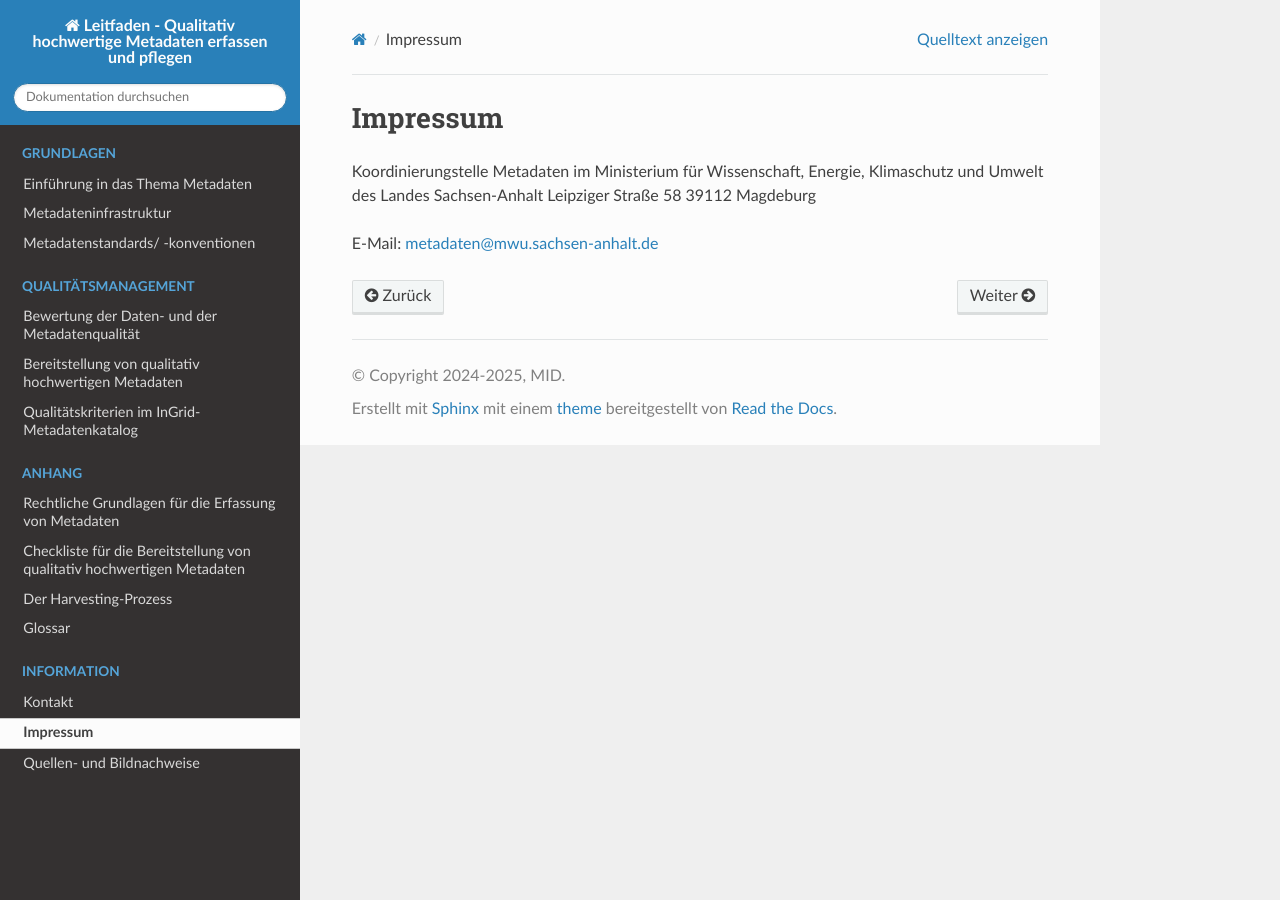
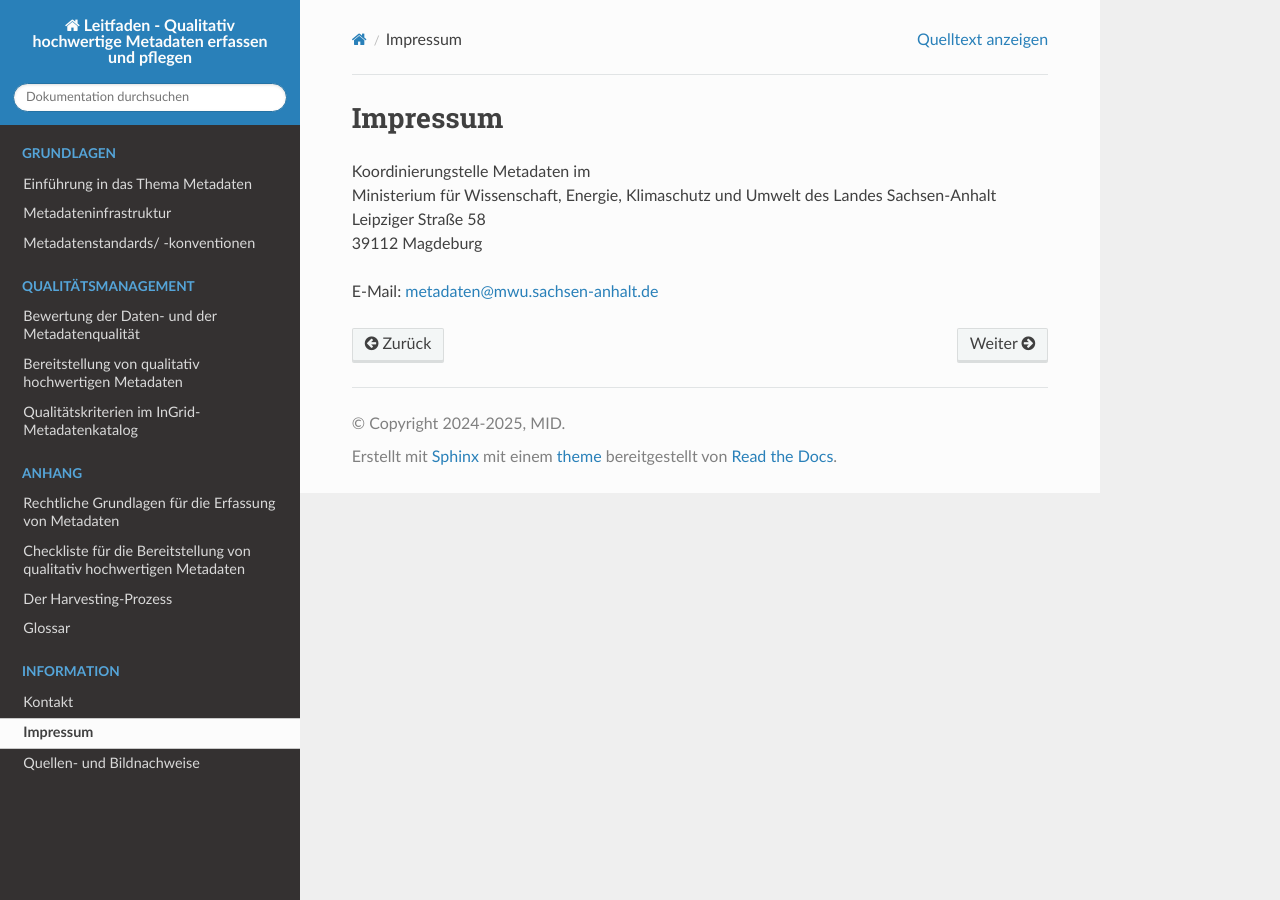
Before and after one commit to tomiwo/ingrid-mdk-st-high-quality-metadata, a Sphinx documentation site: the page built from docs/information/impressum.rst, in a window 1280 px wide. Built offline with Sphinx 7.4.7 and the Read the Docs theme 3.1.0, drawn with Linux system fonts in a browser that asks for light colours.

```diff
--- a/docs/information/impressum.rst
+++ b/docs/information/impressum.rst
@@ -3,9 +3,9 @@
 Impressum
 ----------
 
-Koordinierungstelle Metadaten im
-Ministerium für Wissenschaft, Energie, Klimaschutz und Umwelt des Landes Sachsen-Anhalt
-Leipziger Straße 58
-39112 Magdeburg
+| Koordinierungstelle Metadaten im
+| Ministerium für Wissenschaft, Energie, Klimaschutz und Umwelt des Landes Sachsen-Anhalt
+| Leipziger Straße 58
+| 39112 Magdeburg
 
 E-Mail: metadaten@mwu.sachsen-anhalt.de
```
